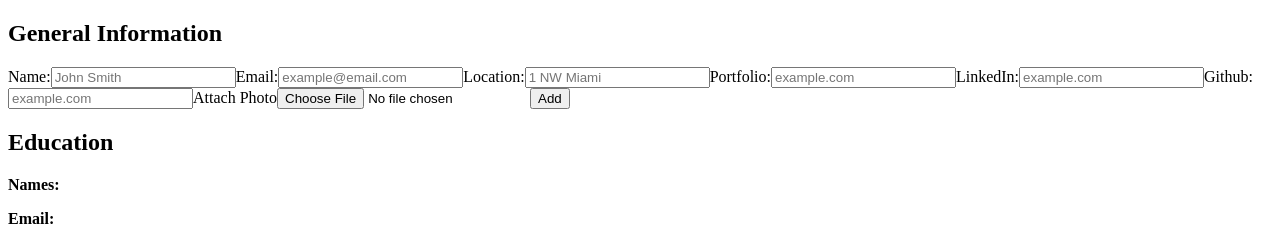
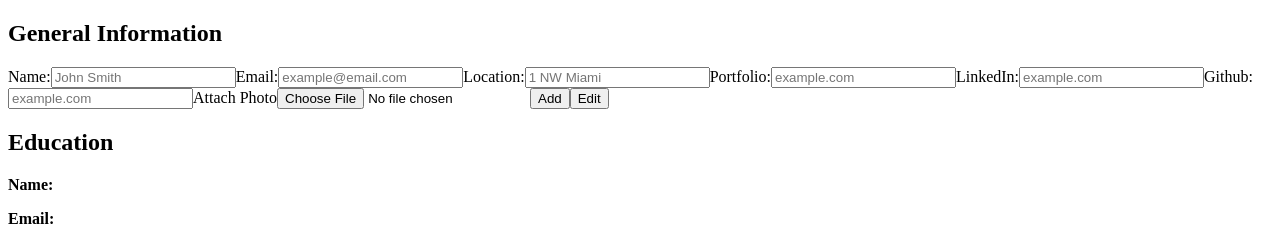
Before and after one commit to luisdaniel0/CV-application, a React (Vite) app in the folder cv-app/: page / in a window 1280 px wide. Shown: the top 243 px of the page. Built offline with nearby package versions, Linux system fonts and the light colour scheme.

Commit message:
added disabled feature for generalinfo inputs after user clicks submit, when user clicks edit the inputs become enabled again

```diff
--- a/cv-app/src/App.jsx
+++ b/cv-app/src/App.jsx
@@ -25,7 +25,7 @@ function App() {
     employmentDates: "",
     jobDescription: "",
   });
-  const [isEditing, setIsEditing] = useState(true);
+  const [editGeneral, setEditGeneral] = useState(false);
   const [editEducation, setEditEducation] = useState(true);
   const [editExperience, setEditExperience] = useState(true);
   const [file, setFile] = useState(null);
@@ -45,11 +45,11 @@ function App() {
 
   function handleSubmit(e) {
     e.preventDefault();
-    setIsEditing(false);
+    setEditGeneral(true);
   }
 
   function handleEdit() {
-    setIsEditing(true);
+    setEditGeneral(false);
   }
 
   return (
@@ -58,7 +58,7 @@ function App() {
         <div className="mainSections left">
           <GeneralInformation
             userData={userData}
-            isEditing={isEditing}
+            editGeneral={editGeneral}
             file={file}
             handleSubmit={handleSubmit}
             handleEdit={handleEdit}
@@ -78,16 +78,15 @@ function App() {
           />
         </div>
         <div className="mainSections right">
-          <CVPreview userData={userData} file={file} isEditing={isEditing} />
+          <CVPreview
+            userData={userData}
+            file={file}
+            editGeneral={editGeneral}
+          />
         </div>
       </div>
     </>
   );
 }
-//general information form component
-// educational backround form component
-// experience form component
-// button components, submit/edit on every section
-//preview resume component?
 
 export default App;
--- a/cv-app/src/components/CVPreview.jsx
+++ b/cv-app/src/components/CVPreview.jsx
@@ -1,8 +1,8 @@
-export default function CVPreview({ userData, file, isEditing }) {
+export default function CVPreview({ userData, file, editGeneral }) {
   return (
     <>
       <h2 className="cvPreview">CV-Preview</h2>
-      {!isEditing ? (
+
       <div>
         <div className="generalInfo">
           <div className="nameHeader">
@@ -32,9 +32,6 @@ export default function CVPreview({ userData, file, isEditing }) {
           <p className="jobDescription">{userData.jobDescription}</p>
         </div>
       </div>
-      ) : (
-        <></>
-      )}
     </>
   );
 }
--- a/cv-app/src/components/Education.jsx
+++ b/cv-app/src/components/Education.jsx
@@ -54,7 +54,7 @@ export default function Education({
       ) : (
         <>
           <p>
-            <strong>Names:</strong> {userData.school}
+            <strong>Name:</strong> {userData.school}
           </p>
           <p>
             <strong>Email:</strong> {userData.degree}
--- a/cv-app/src/components/GeneralInformation.jsx
+++ b/cv-app/src/components/GeneralInformation.jsx
@@ -1,6 +1,6 @@
 export default function GeneralInformation({
   userData,
-  isEditing,
+  editGeneral,
   handleInput,
   handleSubmit,
   handleEdit,
@@ -9,7 +9,6 @@ export default function GeneralInformation({
     <>
       <h2>General Information</h2>
       <form onSubmit={handleSubmit}>
-        {isEditing ? (
         <>
           <label>
             Name:
@@ -19,6 +18,7 @@ export default function GeneralInformation({
               type="text"
               onChange={handleInput}
               value={userData.fullName}
+              disabled={editGeneral}
             />
           </label>
           <label>
@@ -29,6 +29,7 @@ export default function GeneralInformation({
               type="email"
               onChange={handleInput}
               value={userData.email}
+              disabled={editGeneral}
             />
           </label>
           <label>
@@ -39,6 +40,7 @@ export default function GeneralInformation({
               type="text"
               onChange={handleInput}
               value={userData.location}
+              disabled={editGeneral}
             />
           </label>
           <label>
@@ -49,6 +51,7 @@ export default function GeneralInformation({
               type="text"
               onChange={handleInput}
               value={userData.portfolio}
+              disabled={editGeneral}
             />
           </label>
           <label>
@@ -59,6 +62,7 @@ export default function GeneralInformation({
               type="text"
               onChange={handleInput}
               value={userData.linkedin}
+              disabled={editGeneral}
             />
           </label>
           <label>
@@ -69,6 +73,7 @@ export default function GeneralInformation({
               type="text"
               onChange={handleInput}
               value={userData.github}
+              disabled={editGeneral}
             />
           </label>
           <label>
@@ -78,17 +83,14 @@ export default function GeneralInformation({
               placeholder="your-photo.jpg"
               type="file"
               onChange={handleInput}
+              disabled={editGeneral}
             />
           </label>
           <button type="submit">Add</button>
-          </>
-        ) : (
-          <>
           <button type="button" onClick={handleEdit}>
             Edit
           </button>
         </>
-        )}
       </form>
     </>
   );
```
Lines whose indentation alone changed are shown as unchanged.
